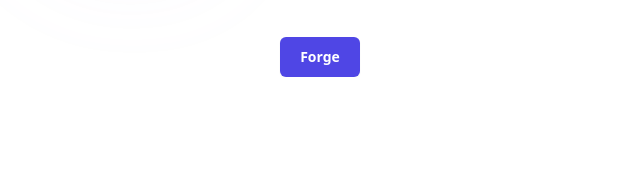
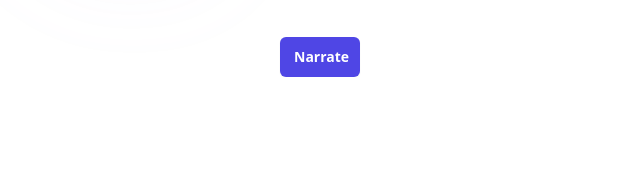
Before and after one commit to ktLearner/EduTales_hackerverse4.0, a website built with Vite: page client/index.html in a window 1280 px wide. Shown: the part 421-592 px from the top of the page, 320-960 px from the left. Built offline with nearby package versions, Linux system fonts and the light colour scheme.

Commit message:
changed to narrate

```diff
--- a/client/index.html
+++ b/client/index.html
@@ -32,7 +32,7 @@
 
     </div>
     <div class="mt-10">
-      <button type="submit" class="block w-20  max-w-xl mx-auto rounded-md bg-indigo-600 px-3.5 py-2.5 text-center text-sm font-semibold text-white shadow-sm hover:bg-indigo-500 focus-visible:outline focus-visible:outline-2 focus-visible:outline-offset-2 focus-visible:outline-indigo-600">Forge</button>
+      <button type="submit" class="block w-20  max-w-xl mx-auto rounded-md bg-indigo-600 px-3.5 py-2.5 text-center text-sm font-semibold text-white shadow-sm hover:bg-indigo-500 focus-visible:outline focus-visible:outline-2 focus-visible:outline-offset-2 focus-visible:outline-indigo-600">Narrate</button>
     </div>
   </form>
   <div id = "chat_container"></div>
```
